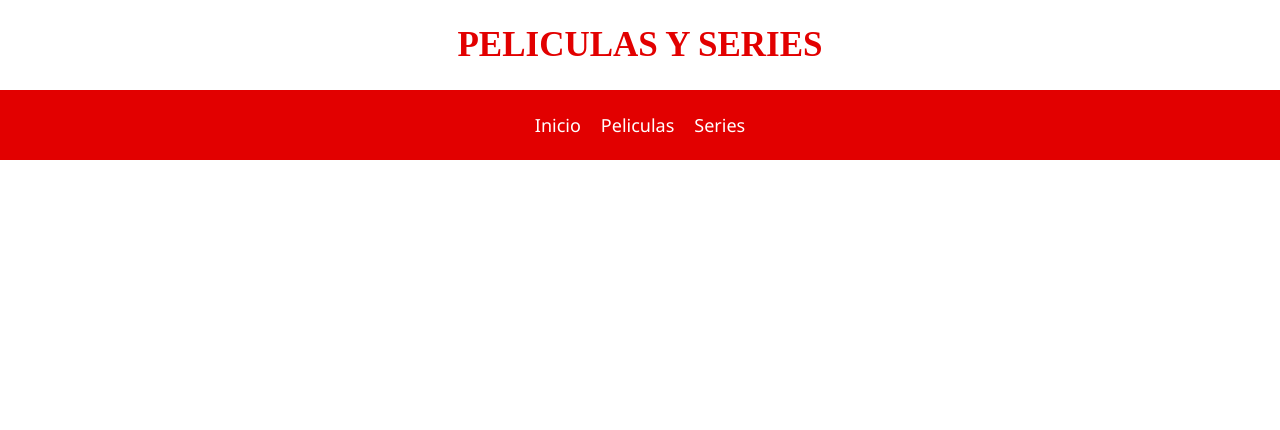
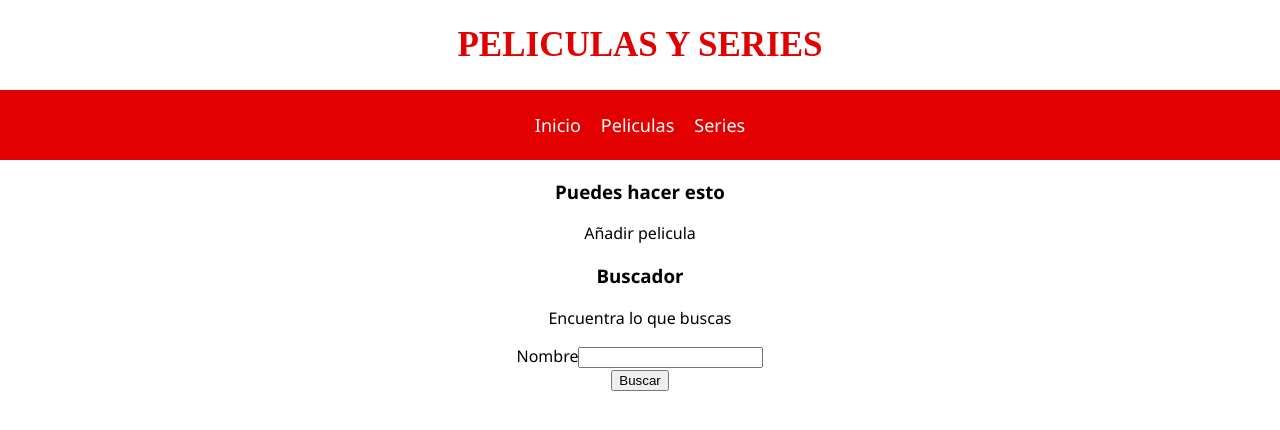
Before and after one commit to Gusy3/angular-pelis-series, an Angular app in the folder PelisySeries/: page / in a window 1280 px wide. Shown: the top 430 px of the page. Built offline with nearby package versions, Linux system fonts and the light colour scheme.

Commit message:
Creado componente sidebar y añadido a app.component.html

```diff
--- a/PelisySeries/src/app/app.component.html
+++ b/PelisySeries/src/app/app.component.html
@@ -4,4 +4,12 @@
 <!-- MENU -->
 <app-menu></app-menu>
 
-<router-outlet></router-outlet>
+<div class="center">
+
+    <!-- CONTENT -->
+    <router-outlet></router-outlet>
+
+    <!-- SIDEBAR -->
+    <app-sidebar></app-sidebar>
+
+</div>
--- a/PelisySeries/src/app/app.module.ts
+++ b/PelisySeries/src/app/app.module.ts
@@ -5,12 +5,14 @@ import { AppRoutingModule } from './app-routing.module';
 import { AppComponent } from './app.component';
 import { HeaderComponent } from './components/header/header.component';
 import { MenuComponent } from './components/menu/menu.component';
+import { SidebarComponent } from './components/sidebar/sidebar.component';
 
 @NgModule({
   declarations: [
     AppComponent,
     HeaderComponent,
-    MenuComponent
+    MenuComponent,
+    SidebarComponent
   ],
   imports: [
     BrowserModule,
--- /dev/null
+++ b/PelisySeries/src/app/components/sidebar/sidebar.component.html
@@ -0,0 +1,22 @@
+<aside id="sidebar">
+
+    <div id="nav-blog" class="sidebar-item">
+        <h3>Puedes hacer esto</h3>
+        <a class="btn btn-success">Añadir pelicula</a>
+    </div>
+
+    <div id="search" class="sidebar-item">
+        <h3>Buscador</h3>
+        <p>Encuentra lo que buscas</p>
+
+        <form>
+            <div class="form-group">
+                <label for="title">Nombre</label>
+                <input type="text" name="nombre" />
+            </div>
+            <input type="submit" name="submit" value="Buscar" class="btn btn-success"/>
+        </form>
+
+    </div>
+
+</aside>
--- /dev/null
+++ b/PelisySeries/src/app/components/sidebar/sidebar.component.ts
@@ -0,0 +1,15 @@
+import { Component, OnInit } from '@angular/core';
+
+@Component({
+  selector: 'app-sidebar',
+  templateUrl: './sidebar.component.html',
+  styleUrls: ['./sidebar.component.css']
+})
+export class SidebarComponent implements OnInit {
+
+  constructor() { }
+
+  ngOnInit(): void {
+  }
+
+}
```
Also changed, not shown: PelisySeries/src/app/components/sidebar/sidebar.component.css (added), 1 other file (tests, documents, lock files or other folders).
